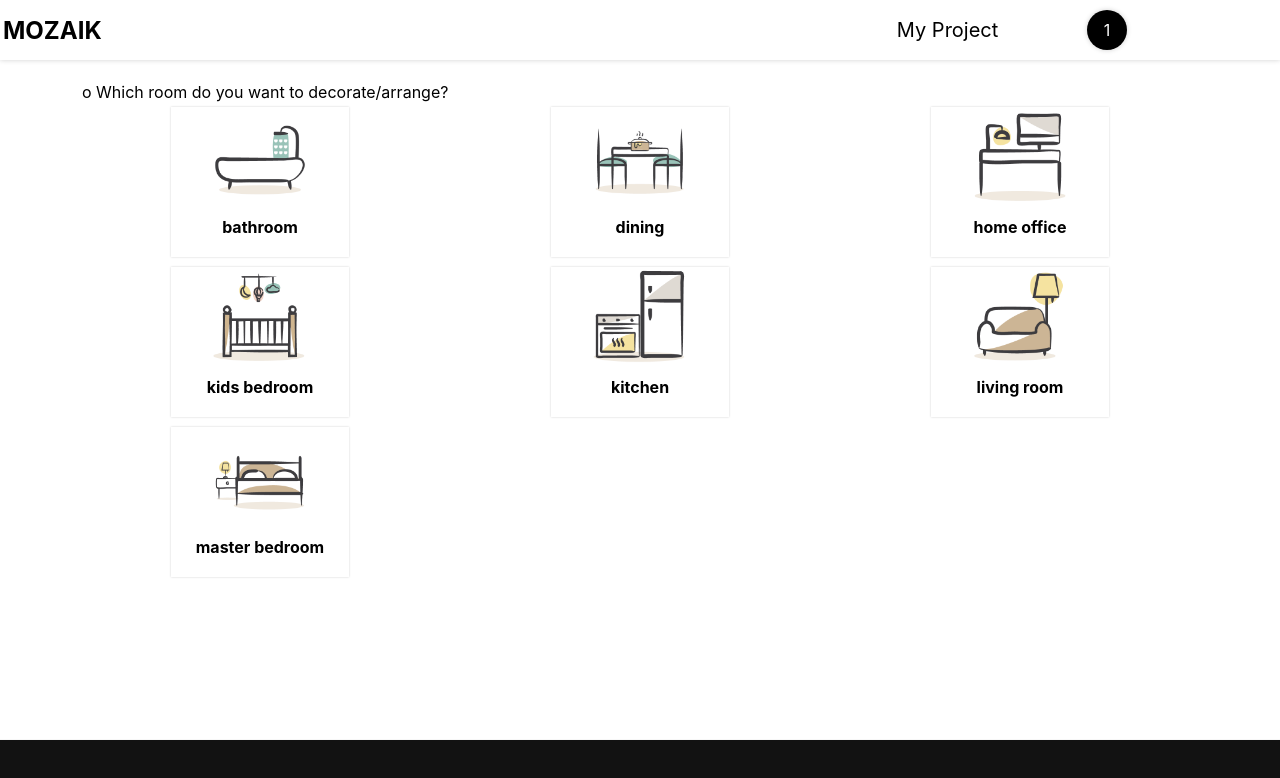
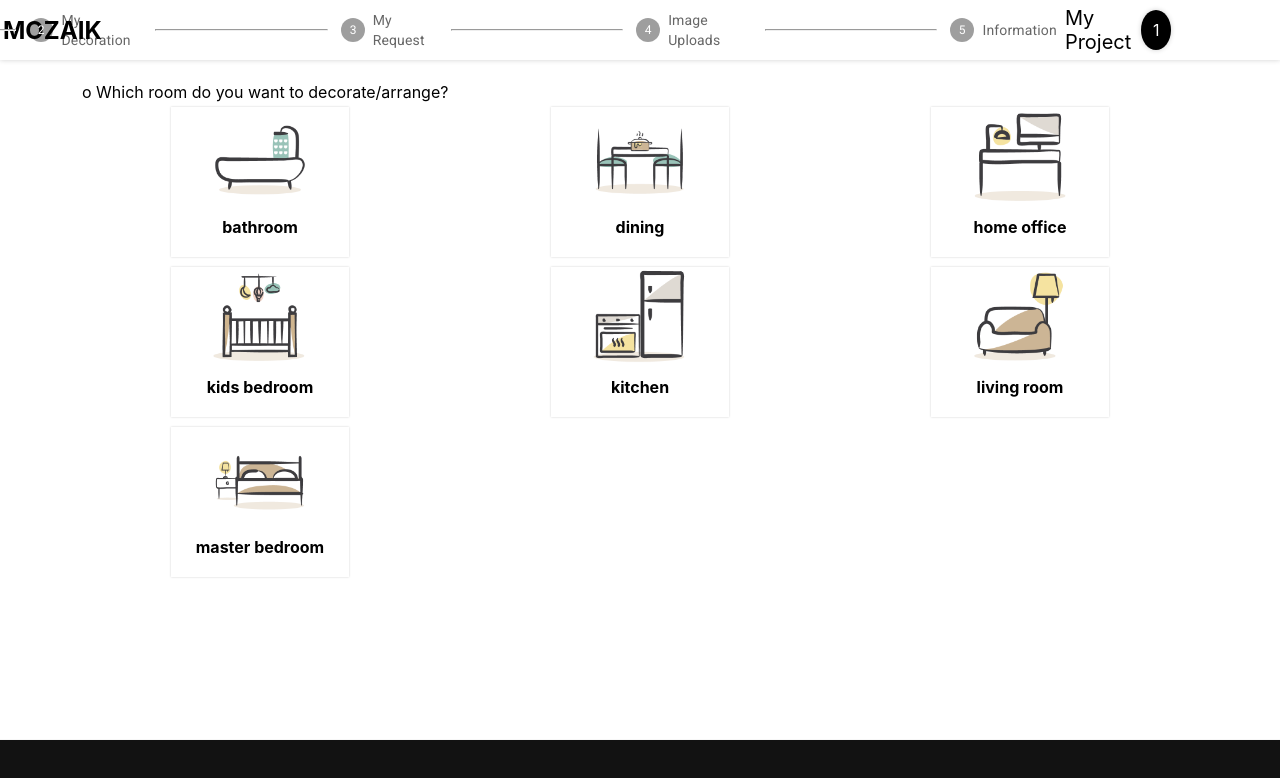
Before and after one commit to ArseneMerci/promotion-typeform, a Next.js app: page / in a window 1280 px wide. Shown: the top 778 px of the page. Built offline with nearby package versions, Linux system fonts and the light colour scheme.

Commit message:
fixing 2

```diff
--- a/styles/globals.css
+++ b/styles/globals.css
@@ -220,7 +220,7 @@ h1,h2,h4,h5,h5,p{
     width:5px;
 }
 .stepsForLg{
-    display:none !important;
+    display:none;
 }
 .stepForSm{
     color:white;
@@ -247,7 +247,7 @@ h1,h2,h4,h5,h5,p{
 }
 @media (max-width:1500px ) AND (min-width:750px) {
   .stepsForLg{
-      display:none !important;
+      display:none;
   }
   .stepForSm{
       color:white;
```
